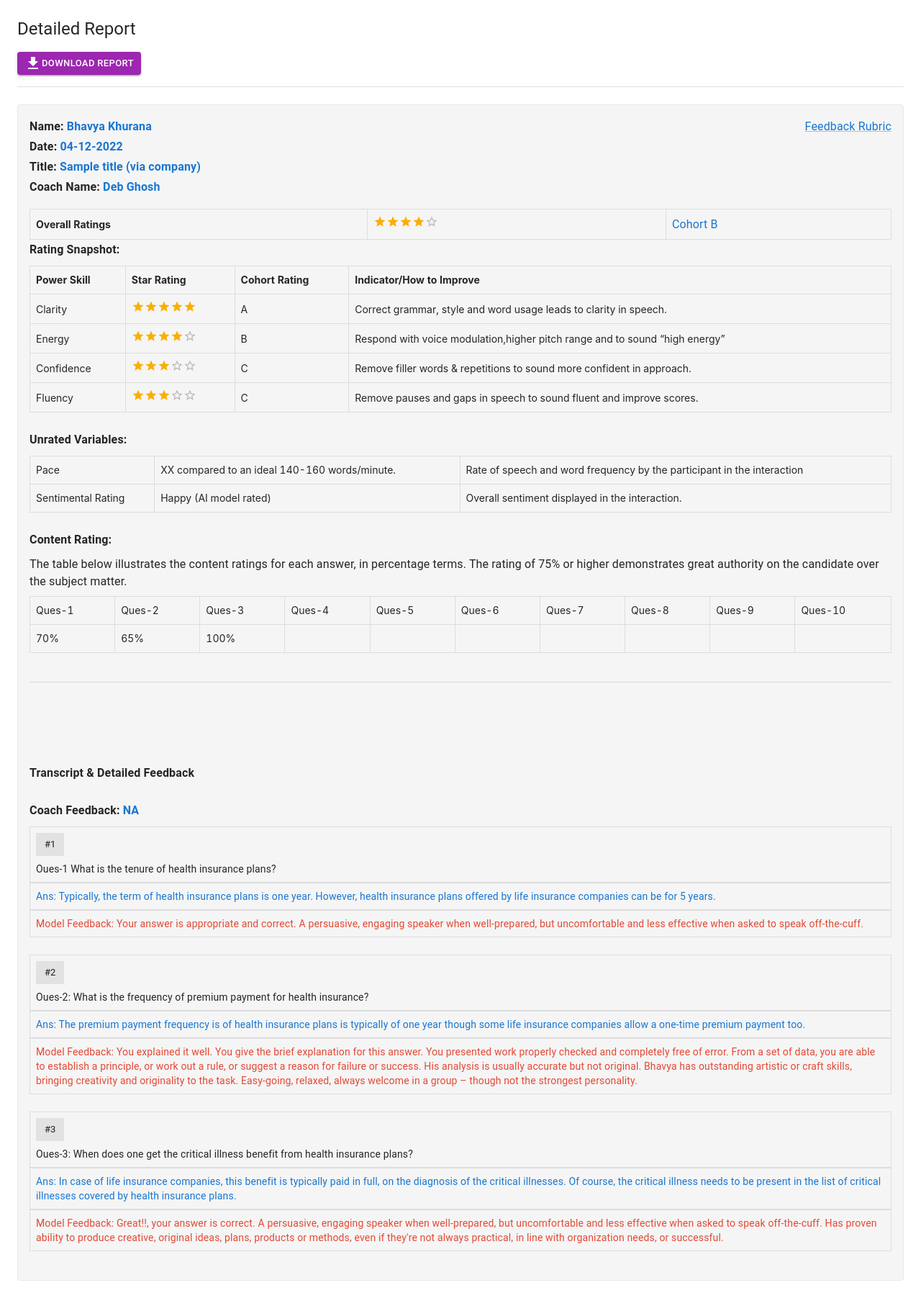
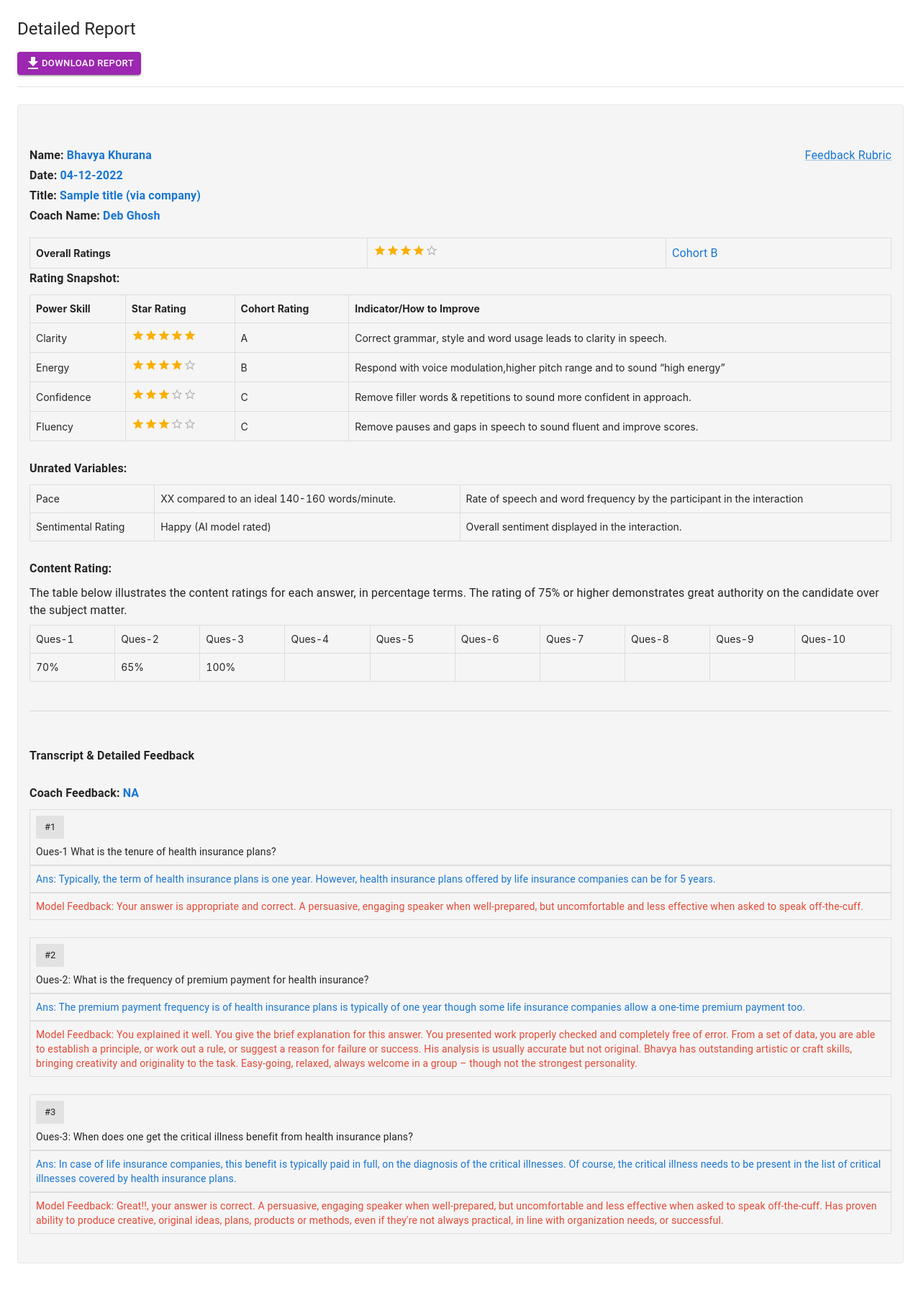
Before and after one commit to Talent-Sumo/CLOUD-COACH-New-UI, a React (Create React App) app: page /detailedReport in a window 1280 px wide. Shown: the whole page at 72% size. After the commit the page ends 1779 px from the top, so only its background shows below. Built offline with nearby package versions, Linux system fonts and the light colour scheme.

Commit message:
Improve UI

```diff
--- a/src/Components/Report/DetailedSummary/index.jsx
+++ b/src/Components/Report/DetailedSummary/index.jsx
@@ -51,7 +51,7 @@ const DetailedReport = () => {
             <Container maxWidth='xl'>
                 <Box sx={{ display: "flex", justifyContent: "center" }}>
                     <Box ref={detailedReportRefOne} mt={3} mb={3} p={2} className={styles.a4}>
-                        <Box sx={{ display: "flex", justifyContent: "space-between" }}>
+                        <Box mt={5} sx={{ display: "flex", justifyContent: "space-between" }}>
                             <Typography sx={{ fontWeight: "bold" }} variant='subtitle1'>Name: <span style={{ color: "#1976d2" }}>Bhavya Khurana</span></Typography>
                             {/* <Typography sx={{ fontWeight: "bold" }} variant='subtitle1'>Team Name: <span style={{ color: "#1976d2" }}>Frontenders</span></Typography> */}
                             <Link variant='subtitle1' href="https://www.talentsumo.co/feedback" target="_blank">Feedback Rubric</Link>
@@ -174,7 +174,7 @@ const DetailedReport = () => {
                         <Box mt={5}>
                             <Divider />
                         </Box>
-                        <Box sx={{ marginTop: "7rem" }}>
+                        <Box sx={{ marginTop: "3rem" }}>
                             <Typography mb={3} sx={{ fontWeight: "bold" }} variant='subtitle1'>Transcript & Detailed Feedback</Typography>
                             <Typography mb={1} sx={{ fontWeight: "bold" }} variant='subtitle1'>Coach Feedback: <span style={{ color: "#1976d2" }}>NA</span></Typography>
                             {/* Question One */}
```
